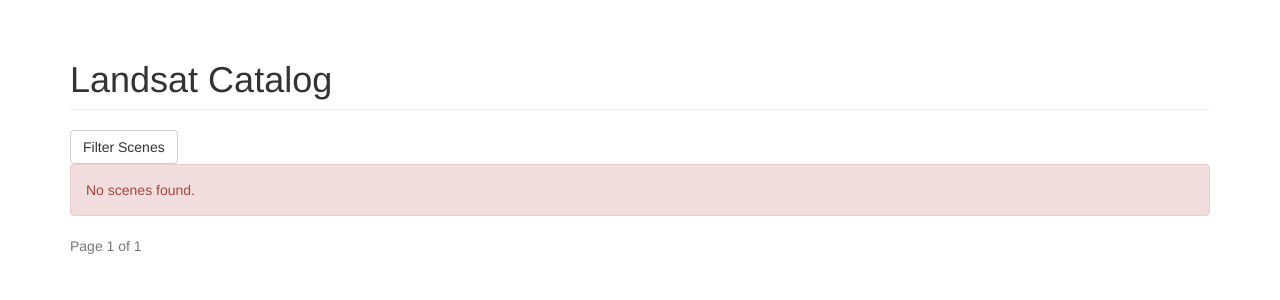
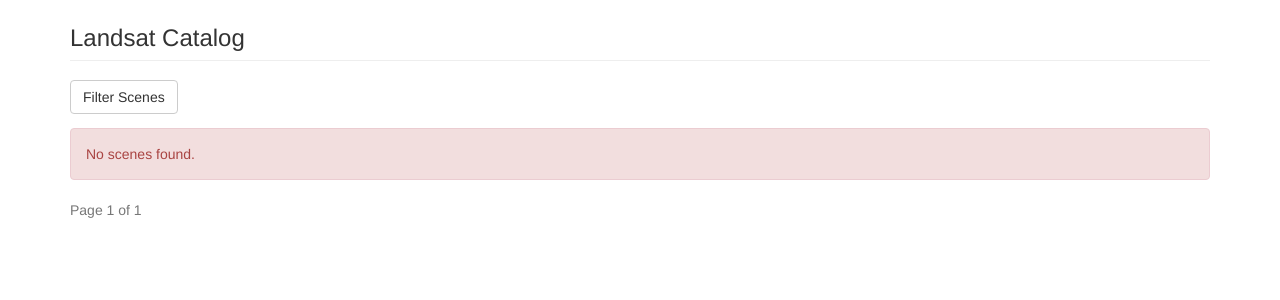
Before and after one commit to cenima-ibama/indicar_process, a Django app: page / in a window 1280 px wide. Shown: the part 72-372 px from the top of the page. Run offline with Django 3.2, Linux system fonts and the light colour scheme; data that the repository does not hold is empty; parts of the project's set-up code (start-up, migrations or seed data) failed here and were passed over; some libraries are stand-ins or nearby versions; some web fonts are replaced.

Commit message:
Changes on scene list template and css

```diff
--- a/indicarprocess/imagery/templates/imagery/scene_list.html
+++ b/indicarprocess/imagery/templates/imagery/scene_list.html
@@ -4,10 +4,10 @@
 
 {% block title %}{% trans 'Landsat Catalog' %}{% endblock title %}
 
-{% block page_title %}<h1 class="page-header">{% trans 'Landsat Catalog' %}</h1>{% endblock page_title %}
+{% block page_title %}<h3 class="page-header">{% trans 'Landsat Catalog' %}</h3>{% endblock page_title %}
 
 {% block content %}
-  <button class="btn btn-default" type="button" data-toggle="collapse" data-target="#search-form" aria-expanded="false" aria-controls="search-form">
+  <button class="btn btn-default margin" type="button" data-toggle="collapse" data-target="#search-form" aria-expanded="false" aria-controls="search-form">
     {% trans 'Filter Scenes' %}
   </button>
   <div class="collapse {% if queries %} in {% endif %}" id="search-form">
--- a/indicarprocess/static/css/indicarprocess.css
+++ b/indicarprocess/static/css/indicarprocess.css
@@ -1,8 +1,4 @@
 /*! project specific CSS goes here. */
-
-#search {
-  margin-top:1.6em;
-}
 
 #barra-brasil .brasil-flag {
   height: 29px !important;
@@ -41,3 +37,11 @@
   margin-top: -0.3em;
   margin-right: -0.6em;
 }
+
+.page-header {
+  margin: 0.2em 0 !important;
+}
+
+.margin{
+  margin: 1em 0 1em 0;
+}
```
Also changed, not shown: indicarprocess/catalogo/templates/catalogo/__init__.py (deleted).
